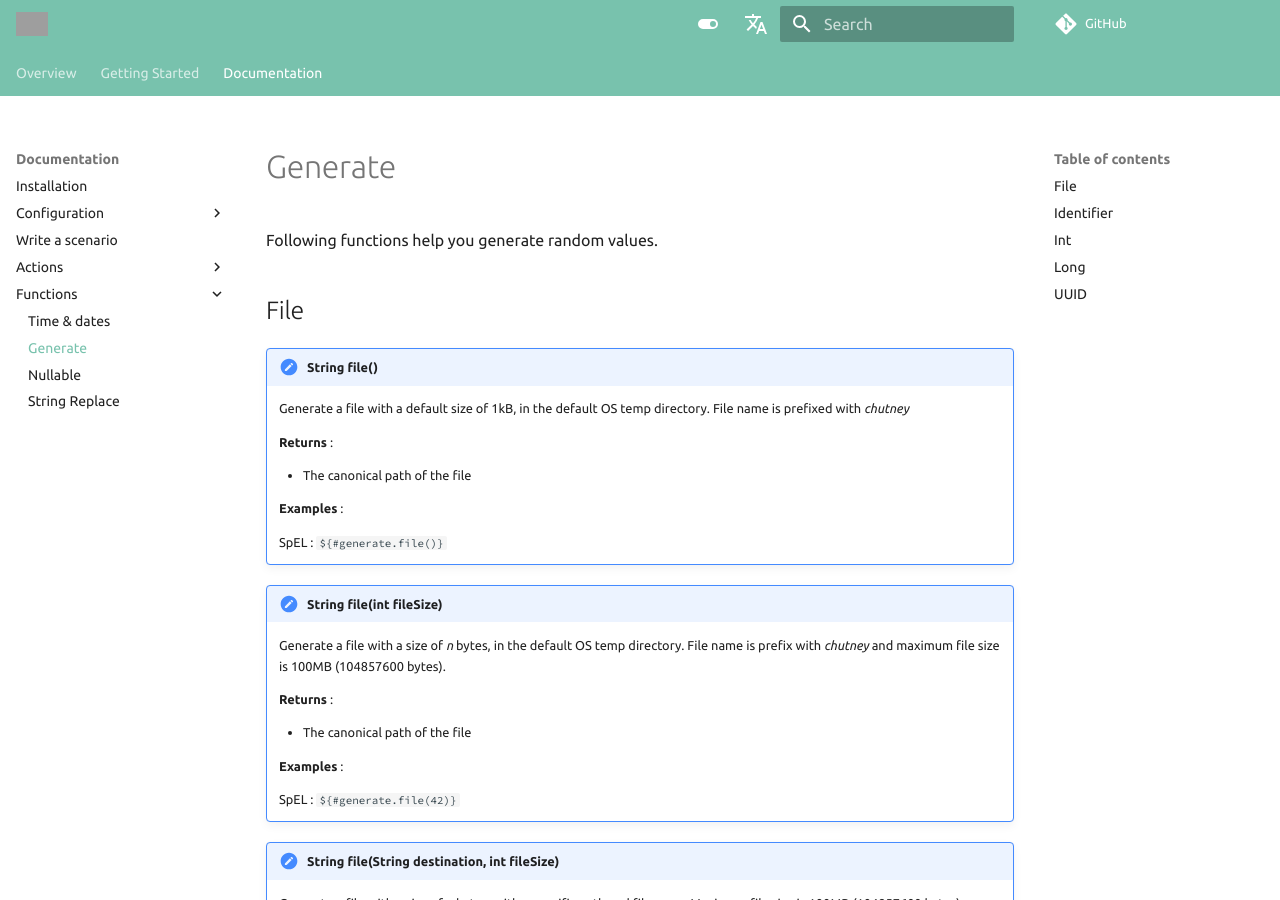
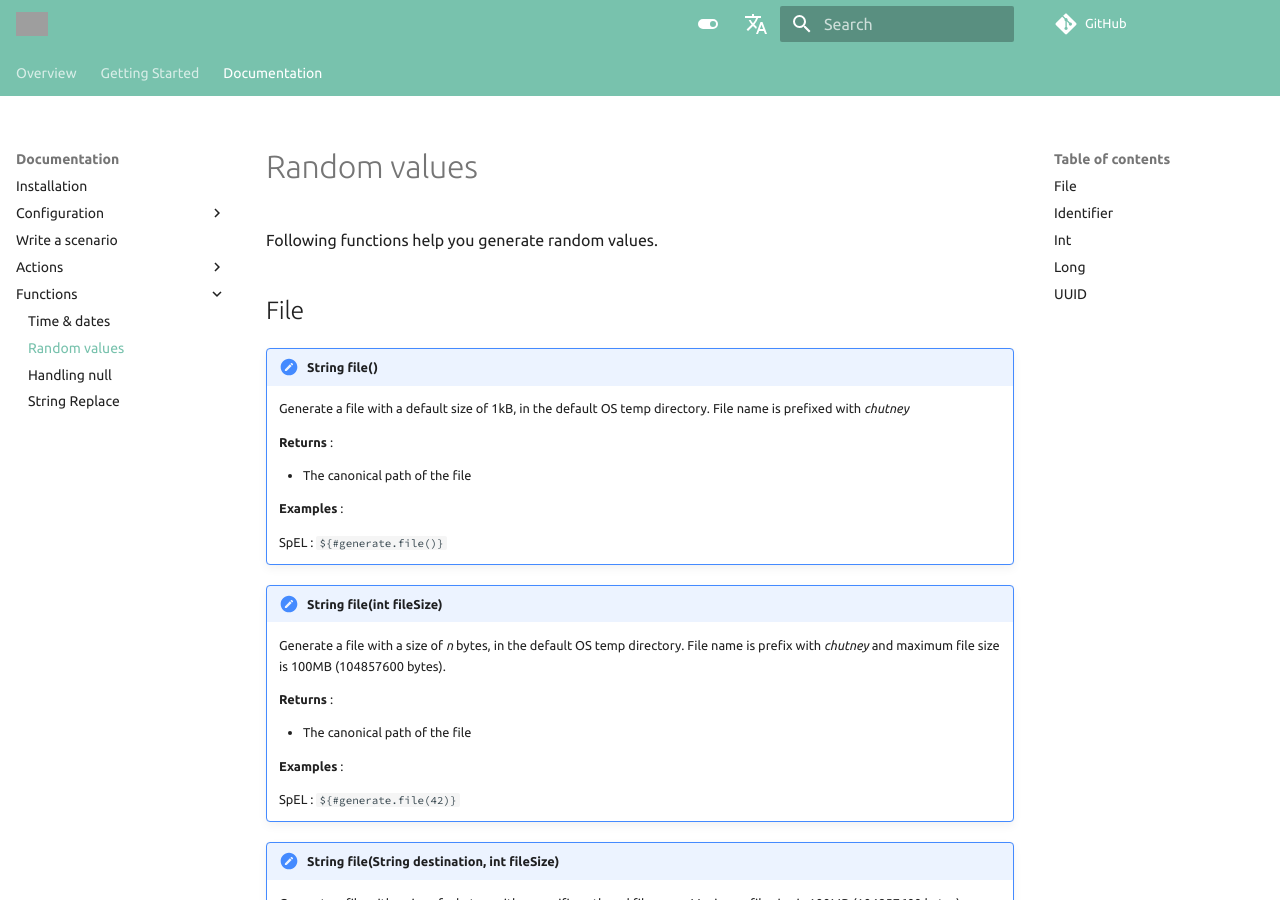
Before and after one commit to chutney-testing/chutney-testing.github.io-legacy, an MkDocs documentation site: the page built from docs/functions/generate.md, in a window 1280 px wide and 900 px high. Built offline with MkDocs 1.6.1 and Material for MkDocs 9.7.7, drawn with Linux system fonts in a browser that asks for light colours; comment, search, counter and statistics services are not loaded; grey boxes are pictures that could not be loaded.

Commit message:
docs(func): Rename menu entries

```diff
--- a/mkdocs.yml
+++ b/mkdocs.yml
@@ -30,8 +30,8 @@ nav:
         - http: actions/http.md
     - Functions:
       - Time & dates: functions/datetime.md
-      - Generate: functions/generate.md
-      - Nullable: functions/nullable.md
+      - Random values: functions/generate.md
+      - Handling null: functions/nullable.md
       - String Replace: functions/string_replace.md
   #- Toolbox: toolbox.md # hidden page
 
```
